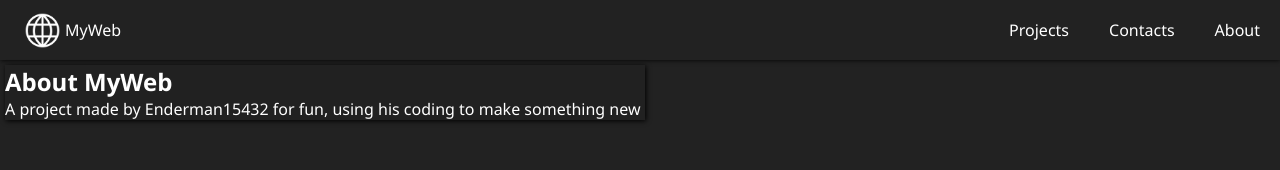
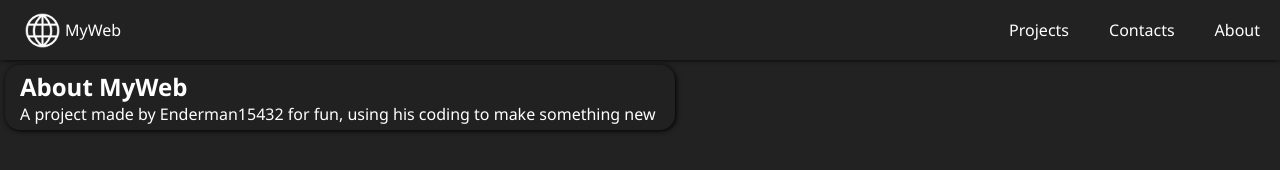
Before and after one commit to Enderman1235084/Enderman1235084.github.io, a plain HTML site: page about/index.html in a window 1280 px wide. Drawn offline with Linux system fonts and the light colour scheme.

Commit message:
update index.css

```diff
--- a/about/index.css
+++ b/about/index.css
@@ -57,8 +57,10 @@ main {
 
 #about {
     width: 50vw;
+    padding: 5px 15px;
     border-style: line;
     border-width: 2px;
+    border-radius: 15px;
     background-color: #212121;
     box-shadow: 1px 1px 5px #000000;
 }
```
